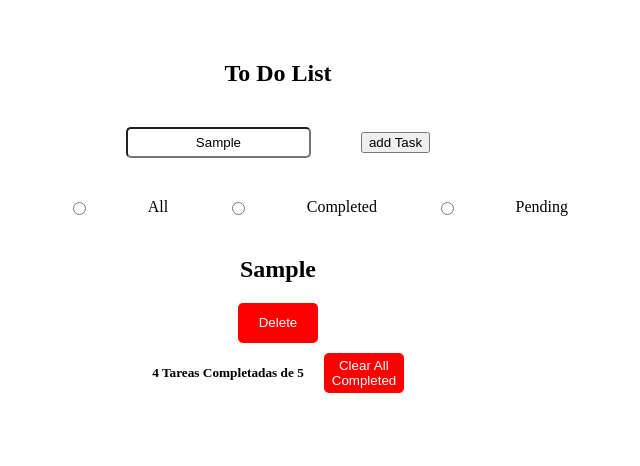
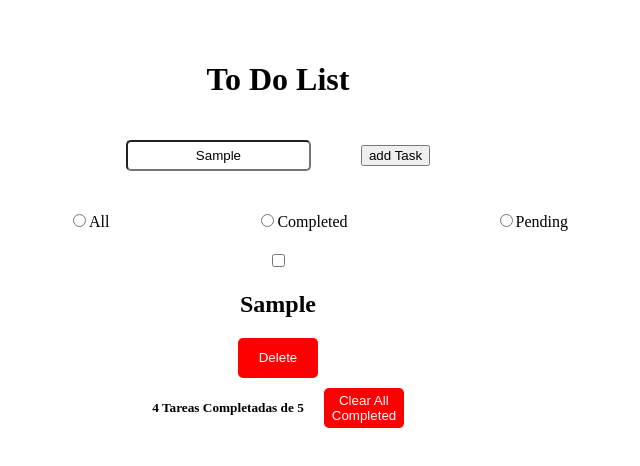
Before and after one commit to Santipr29/Web-2024-1, a React app in the folder ToDo/: page / in a window 1280 px wide. Both pictures are taken after typing "Sample" into the empty fields and a click on the button "add Task". Shown: the top 466 px of the page, without its empty margins (362-1002 px from the left). Built offline with nearby package versions, Linux system fonts and the light colour scheme; the HTML template or start-up script is replaced by a standard one.

Commit message:
Feat: components correction

```diff
--- a/ToDo/src/App.jsx
+++ b/ToDo/src/App.jsx
@@ -6,26 +6,22 @@ function App() {
 
   const [tasks, setTasks] = useState([])
 
-
   function AddTask (taskName) {
     console.log(taskName);
     const newTask = {
     id: crypto.randomUUID(),
     name: taskName,
     done: false
-
   }
   setTasks(prevArray => [...prevArray, newTask])
   }
-
-
 
   return (
     <>
       <Header/>
       <Form onSubmit={AddTask} />
       <Filter/>
-      <div className='BigContainer'>
+      <section className='BigContainer'>
       {tasks.map(({ name,id }) => {
         return (
           <div key={id}>
@@ -33,7 +29,7 @@ function AddTask (taskName) {
           </div>
         )
       })}
-    </div>
+    </section>
       <Footer/>
     </>
   )
--- a/ToDo/src/Components/Buttons/Button.css
+++ b/ToDo/src/Components/Buttons/Button.css
@@ -1,4 +1,4 @@
-.Button{
+.button{
 
     color: white;
     background-color: red;
--- a/ToDo/src/Components/Buttons/Button.jsx
+++ b/ToDo/src/Components/Buttons/Button.jsx
@@ -1,23 +1,9 @@
-// import { useState } from 'react'
-import './Button.css'
-// import { useTypeButton } from '../../Hooks/UseTypeButton'
+import "./Button.css"
 
+export const Button = (props) => {
+    const {title, type, onClick, uid} = props
 
-
-
-export function Button(Props){
-
-    const {Title, onClick,type} = Props
-
-    const handleClick = () => onClick(type);
-    return(
-        <section>
-            <div className='ContainerButton'>
-            <button className="Button"
-                    onClick={handleClick}>
-                    {Title}
-            </button>
-            </div>
-        </section>
+    return (
+      <button className="button" id={uid} type={type} onClick={()=> {onClick(type)}}>{title}</button>
     )
 }
--- a/ToDo/src/Components/Filter/Filter.jsx
+++ b/ToDo/src/Components/Filter/Filter.jsx
@@ -1,17 +1,20 @@
-
-
 import './Filter.css'
 export function Filter (){
     return(
-        <section>
-            <div className="ContainerFilter">
+        <section className="ContainerFilter">
+            <div>
                 <input className="Input" type="radio" id="All"></input>
                 <label htmlFor="id">All</label>
+            </div>
+
+            <div>
                 <input className="Input" type="radio" id="Completed"></input>
                 <label htmlFor="completed">Completed</label>
+            </div>
+
+            <div>
                 <input className="Input" type="radio" id="Pending"></input>
                 <label htmlFor="pending">Pending</label>
-
             </div>
         </section>
     )
--- a/ToDo/src/Components/Footer/Footer.jsx
+++ b/ToDo/src/Components/Footer/Footer.jsx
@@ -5,7 +5,7 @@ export function Footer (){
         <selection>
             <div className="footer">
                 <h5 className="TitleFooter"> 4 Tareas Completadas de 5 </h5>
-                <Button Title="Clear All Completed"/>
+                <Button title="Clear All Completed"/>
             </div>
         </selection>
     )
--- a/ToDo/src/Components/Header/Header.jsx
+++ b/ToDo/src/Components/Header/Header.jsx
@@ -1,12 +1,7 @@
-
 export function Header (){
     return (
-        <header>
-        <section>
-        <div className="header">
+        <header className="header">
             <h1> To  Do List </h1>
-        </div>
-        </section>
         </header>
     )
 }
--- a/ToDo/src/Components/Tasks/Task.jsx
+++ b/ToDo/src/Components/Tasks/Task.jsx
@@ -1,17 +1,13 @@
-
-import { Data } from '../../Const/Data'
 import { Button } from '../Buttons/Button'
 import './Task.css'
 
 export function Task (props) {
   const {titleTask} = props
   return (
-    <div className='BigContainer'>
-
-            <h2>{titleTask}</h2>
-
-            <Button Title="Delete"/>
-          </div>
-
-        )
+    <article className='task'>
+      <input type="checkbox"/>
+      <h2>{titleTask}</h2>
+      <Button title="Delete"/>
+    </article>
+    )
 }
--- a/ToDo/src/Const/Data.js
+++ /dev/null
@@ -1,18 +0,0 @@
-export const Data = [
-    {
-        Task:'Comprar Mercado',
-
-    },
-    {
-        Task:'Llevar Mascota Al Veterinario',
-
-    },
-    {
-        Task:'Recoger Ropa',
-
-    },
-    {
-        Task:'Leer',
-
-    },
-]
```
Also changed, not shown: ToDo/src/Components/Form/Form.jsx (+1 -12 lines). Lines whose indentation alone changed are shown as unchanged.
